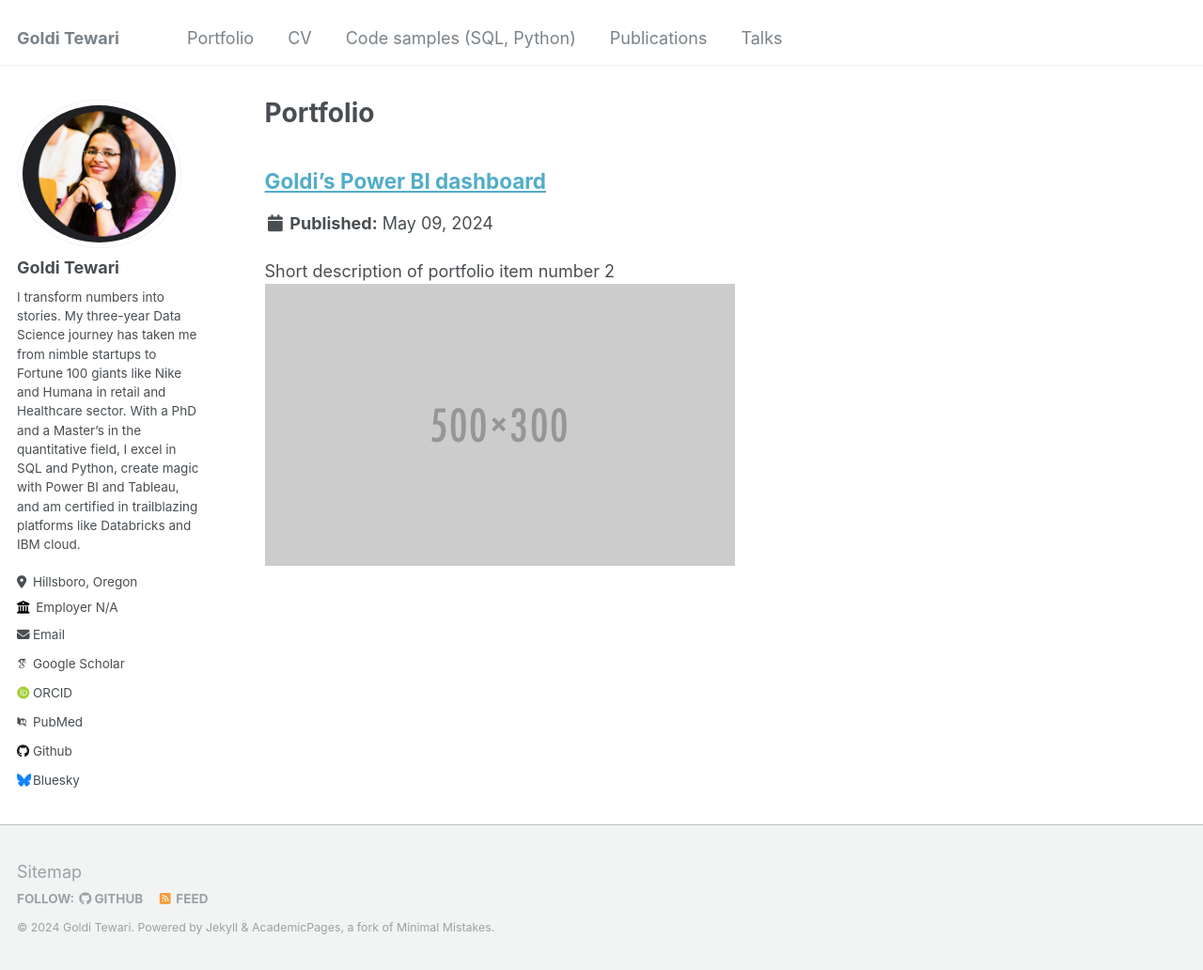
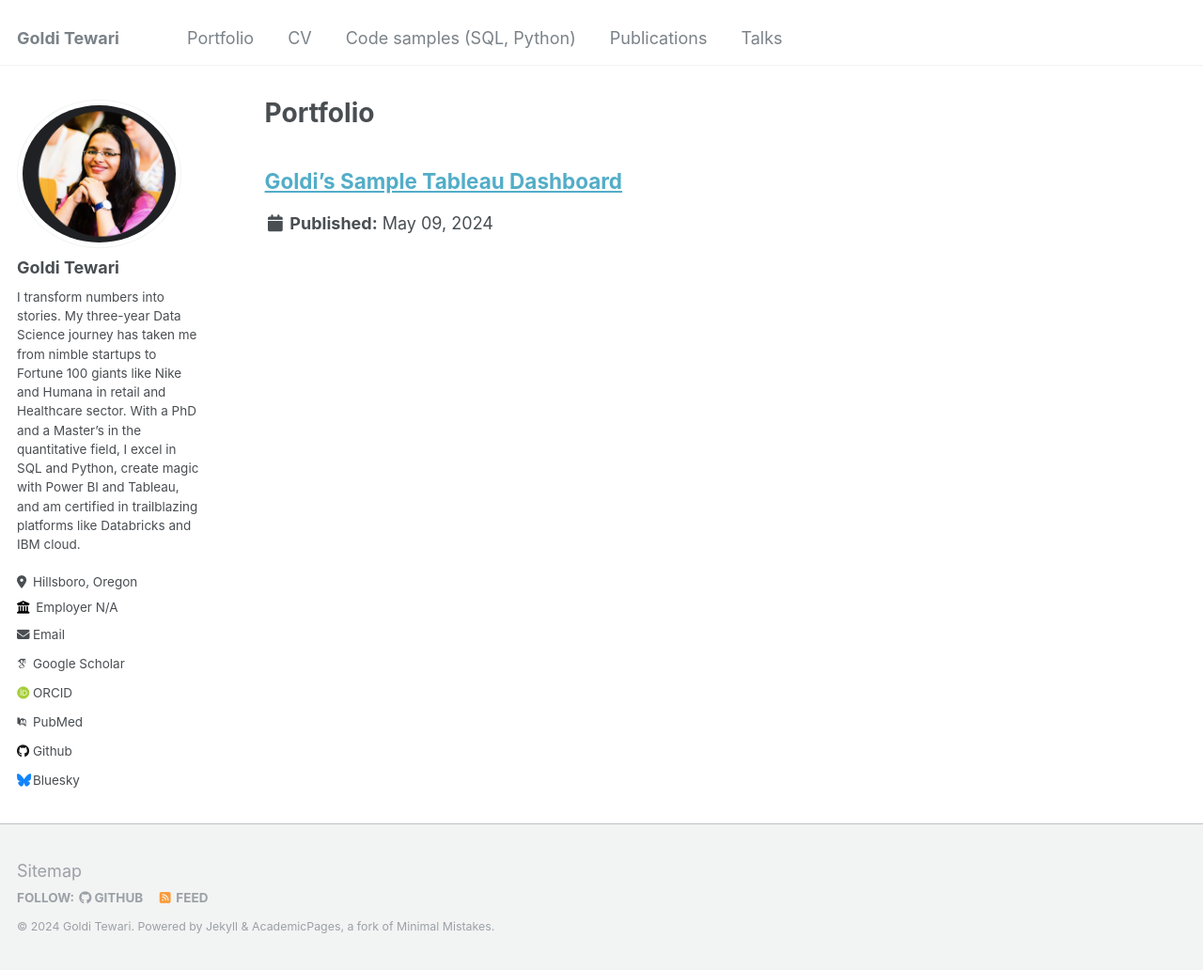
Before and after one commit to golditewari9/golditewari.github.io, a Jekyll site: the page built from _pages/portfolio.html, in a window 1280 px wide and 1032 px high. Shown: the whole window at 94% size. Built offline with Jekyll 4.4.1, drawn with Linux system fonts in a browser that asks for light colours; some web fonts are replaced.

Commit message:
Update PowerBI.html

```diff
--- a/_portfolio/PowerBI.html
+++ b/_portfolio/PowerBI.html
@@ -1,7 +1,5 @@
 ---
-title: "Goldi's Power BI dashboard"
-excerpt: "Short description of portfolio item number 2 <br/><img src='/images/500x300.png'>"
-collection: portfolio
+title: "Goldi's Sample Tableau Dashboard"
 ---
 
 <div class='tableauPlaceholder' id='viz1715299758879' style='position: relative'>
```
